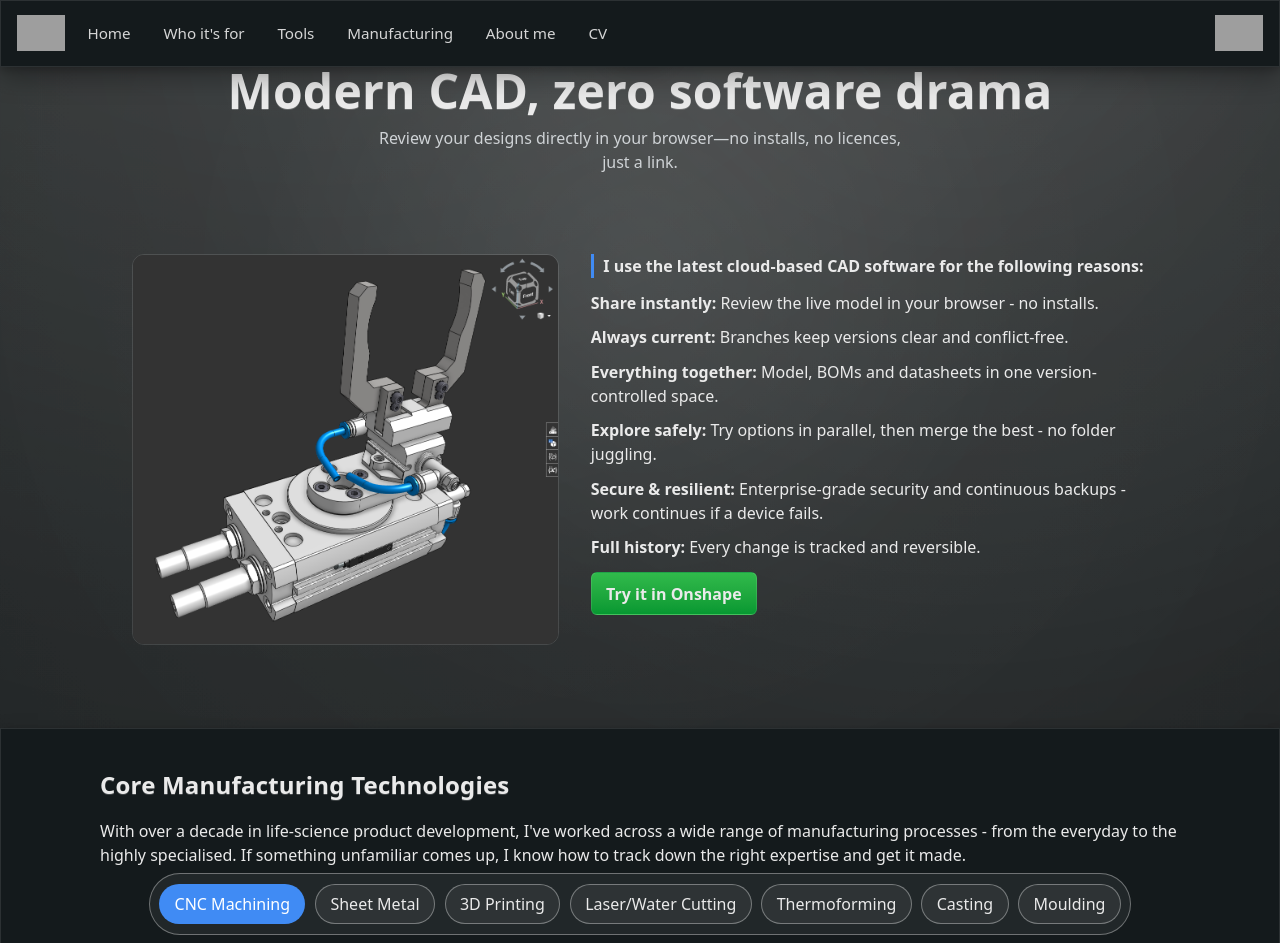
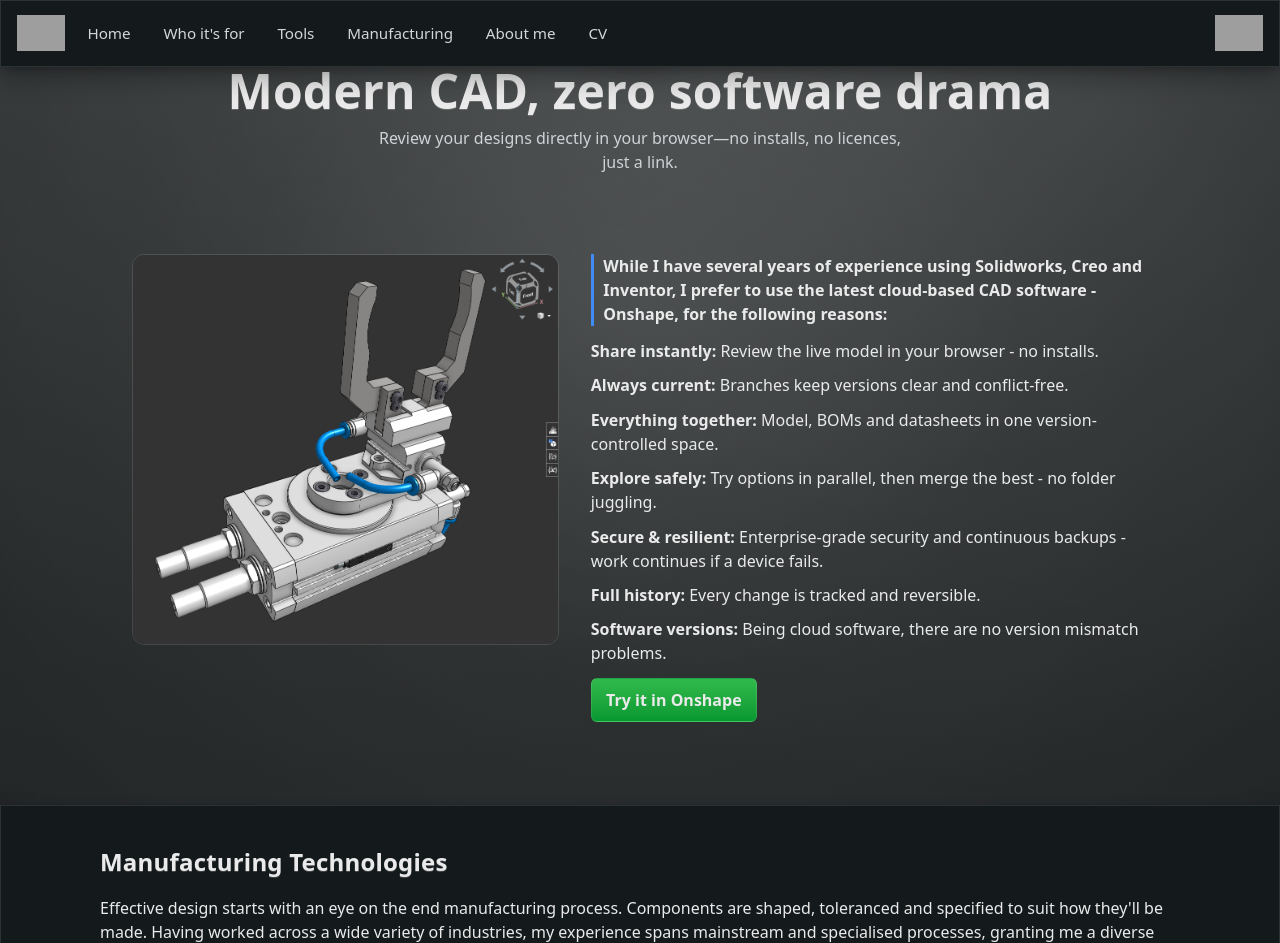
Before and after one commit to JamesAIzzard/jamesaizzard.github.io, a Jekyll site: the page built from index.html, in a window 1280 px wide and 1400 px high, scrolled down 1546 px, cut to the strip 0-943 px from the top of the window. Built offline with Jekyll 4.4.1, drawn with Linux system fonts in a browser that asks for light colours; some web fonts are replaced; some of the changed text lies outside the part shown; grey boxes are pictures that could not be loaded.

Commit message:
Refactor contact and manufacturing sections: update text for clarity, remove social links, and adjust styles for improved layout

```diff
--- a/_includes/contact.html
+++ b/_includes/contact.html
@@ -20,10 +20,5 @@
         alt="{{ include.img_alt | default: 'Portrait' }}">
     </figure>
 
-    <div class="social-links">
-      <a href="https://www.linkedin.com" target="_blank" rel="noopener">LinkedIn</a>
-      <a href="mailto:you@example.com">Email</a>
-    </div>
-
   </div>
 </section>
--- a/_includes/manufacturing.html
+++ b/_includes/manufacturing.html
@@ -1,11 +1,11 @@
 <section id="manufacturing" class="pill-switcher-container panel-surface">
   <div class="container">
-    <h2>Core Manufacturing Technologies</h2>
+    <h2>Manufacturing Technologies</h2>
 
     <p>
-      With over a decade in life-science product development, I've worked across a wide range of manufacturing
-      processes - from the everyday to the highly specialised. If something unfamiliar comes up, I know how to
-      track down the right expertise and get it made.
+      Effective design starts with an eye on the end manufacturing process. Components are shaped, toleranced and
+      specified to suit how they'll be made. Having worked across a wide variety of industries, my experience spans
+      mainstream and specialised processes, granting me a diverse network of contacts to get almost anything made.
     </p>
 
     <div class="pill-buttons"></div>
--- a/_includes/onshape_cad.html
+++ b/_includes/onshape_cad.html
@@ -17,7 +17,8 @@
             <div id="onshape-copy">
 
                 <p class="onshape-intro">
-                    I use the latest cloud-based CAD software for the following reasons:
+                    While I have several years of experience using Solidworks, Creo and Inventor, I prefer to use the latest
+                    cloud-based CAD software - Onshape, for the following reasons:
                 </p>
 
                 <ul>
@@ -30,11 +31,13 @@
                     <li><strong>Secure & resilient:</strong> Enterprise-grade security and continuous backups - work
                         continues if a device fails.</li>
                     <li><strong>Full history:</strong> Every change is tracked and reversible.</li>
+                    <li><strong>Software versions:</strong> Being cloud software, there are no version mismatch problems.</li>
                 </ul>
 
                 <a class="button"
-                   href="https://cad.onshape.com/documents/54c1dbaf9878c3cbe49570f6/w/3a70a19c2e866bd995454e3e/e/835080b41fb88ea9f1b71f33?renderMode=0&tangentEdgeStyle=1&uiState=68aa1672fe19a445202134fe"
-                   target="_blank" rel="noopener" aria-label="Open the Onshape model in a new tab">Try it in Onshape</a>
+                    href="https://cad.onshape.com/documents/54c1dbaf9878c3cbe49570f6/w/3a70a19c2e866bd995454e3e/e/835080b41fb88ea9f1b71f33?renderMode=0&tangentEdgeStyle=1&uiState=68aa1672fe19a445202134fe"
+                    target="_blank" rel="noopener" aria-label="Open the Onshape model in a new tab">Try it in
+                    Onshape</a>
 
             </div>
 
@@ -42,7 +45,7 @@
                 <img src="assets/images/gripper.png" alt="Onshape assembly: gripper" />
             </figure>
 
-            </div>
+        </div>
 
     </div>
 
--- a/_sass/components/_manufacturing.scss
+++ b/_sass/components/_manufacturing.scss
@@ -11,6 +11,11 @@
 .pill-switcher-container h2 {
   margin-top: 0.25em;
   margin-bottom: 1rem;
+}
+
+/* Add a bit of space under the intro paragraph before the pill switcher */
+.pill-switcher-container > .container > p {
+  margin-bottom: 1.75rem;
 }
 
 .pill-buttons-wrap {
```
